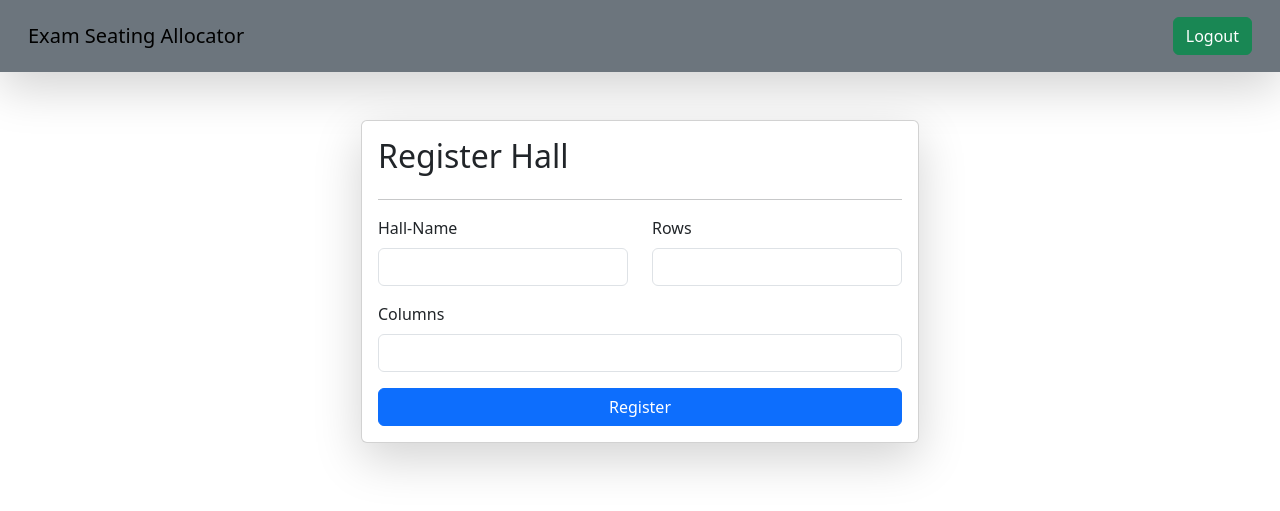
After one commit to ASerene01/Exam-Seating-Allocator, a Django app: page /register_hall/ in a window 1280 px wide. The commit adds this page. Shown: the top 511 px of the page. Run offline with Django 4.2, Linux system fonts and the light colour scheme; a user stored in the database is signed in.

Commit message:
Add Hall Feature
Signed-off-by: Amit Baniya <np01cp4a210096@islingtoncollege.edu.np>

```diff
--- a/api/admin.py
+++ b/api/admin.py
@@ -54,8 +54,14 @@ class UserAdmin(admin.ModelAdmin):
     )
 
 
+class HallAdmin(admin.ModelAdmin):
+    list_display = ("name", "rows", "columns")
+    fields = ("name", "rows", "columns")
+
+
 admin.site.register(User, UserAdmin)
 admin.site.register(Teacher, TeacherAdmin)
 admin.site.register(Student, StudentAdmin)
 admin.site.register(RTE, RTEAdmin)
 admin.site.register(Course, CourseAdmin)
+admin.site.register(Hall, HallAdmin)
--- a/api/models.py
+++ b/api/models.py
@@ -61,12 +61,6 @@ class Teacher(models.Model):
     user = models.OneToOneField(User, on_delete=models.CASCADE)
 
 
-"""
-class Event(models.Model):
-    date = models.DateField()
-    courses = models.ManyToManyField(Course)
-
-
 class Hall(models.Model):
     name = models.CharField(max_length=100)
     rows = models.IntegerField()
@@ -77,10 +71,13 @@ class Seat(models.Model):
     hall = models.ForeignKey(Hall, on_delete=models.CASCADE)
     row = models.IntegerField()
     column = models.IntegerField()
-    is_available = models.BooleanField(default=True)
-    student = models.ForeignKey(
-        Student, on_delete=models.SET_NULL, null=True, blank=True
-    )
+
+
+"""
+class Event(models.Model):
+    date = models.DateField()
+    courses = models.ManyToManyField(Course)
+
 
 
 class Allocation(models.Model):
--- a/api/templates/adminHome.html
+++ b/api/templates/adminHome.html
@@ -29,6 +29,12 @@
       class="btn btn-secondary mt-3"
       role="button"
       >Register Course</a
+    >
+    <a
+      href="/register_hall/"
+      class="btn btn-secondary mt-3"
+      role="button"
+      >Register Hall</a
     >
 
     </form>
--- /dev/null
+++ b/api/templates/registerHall.html
@@ -0,0 +1,45 @@
+{%extends "base.html"%} {%block start%}
+<div class="container mt-5">
+  <form
+    class="col-6 mx-auto card p-3 shadow-lg"
+    method="post"
+    enctype="multipart/form-data"
+  >
+    {% csrf_token %}
+    <h2>Register Hall</h2>
+    <hr />
+    {% if messages %}
+    <div class="alert alert-primary" role="alert">
+      {% for message in messages %} {{message}} {% endfor %}
+    </div>
+
+    {% endif %}
+    <div class="row">
+      <div class="col-md-6 mb-3">
+        <label for="InputHallName" class="form-label">Hall-Name</label>
+        <input
+          type="text"
+          class="form-control"
+          id="InputHallName"
+          name="hallname"
+        />
+      </div>
+      <div class="col-md-6 mb-3">
+        <label for="InputRows" class="form-label">Rows</label>
+        <input type="text" class="form-control" id="InputRows" name="rows" />
+      </div>
+    </div>
+    <div class="mb-3">
+      <label for="InputColumns" class="form-label">Columns</label>
+      <input
+        type="text"
+        class="form-control"
+        id="InputColumns"
+        name="columns"
+      />
+    </div>
+    <button type="submit" class="btn btn-primary">Register</button>
+  </form>
+</div>
+
+{%endblock%}
--- a/api/views.py
+++ b/api/views.py
@@ -375,6 +375,33 @@ def updatecourse(request, id):
 
 
 @login_required(login_url="login_page")
+def registerhall(request):
+    if request.method == "POST":
+        data = request.POST
+        hall_name = data.get("hallname")
+        rows = data.get("rows")
+        columns = data.get("columns")
+        halls = Hall.objects.filter(name=hall_name)
+        if halls.exists():
+            messages.info(request, "Hall already registered")
+            return redirect("/register_hall/")
+        hall = Hall.objects.create(
+            name=hall_name,
+            rows=rows,
+            columns=columns,
+        )
+        hall.save()
+        messages.info(request, "Successfully registered")
+        return redirect("/register_hall/")
+    context = {
+        "style": "registerhall",
+        "jslink": "registerhall",
+        "homeurl": "admin_home",
+    }
+    return render(request, "registerHall.html", context)
+
+
+@login_required(login_url="login_page")
 def student_home(request):
     user = request.user
     student = Student.objects.get(user=user)
--- a/main/urls.py
+++ b/main/urls.py
@@ -33,6 +33,7 @@ urlpatterns = [
     path("register_course/", register_course, name="register_course"),
     path("delete_course/<id>", deletecourse, name="delete_course"),
     path("update_course/<id>", updatecourse, name="update_course"),
+    path("register_hall/", registerhall, name="register_hall"),
     path("student_home/", student_home, name="student_home"),
     path("teacher_home/", teacher_home, name="teacher_home"),
 ]
```
Also changed, not shown: api/migrations/0018_hall_seat.py (added), db.sqlite3.
